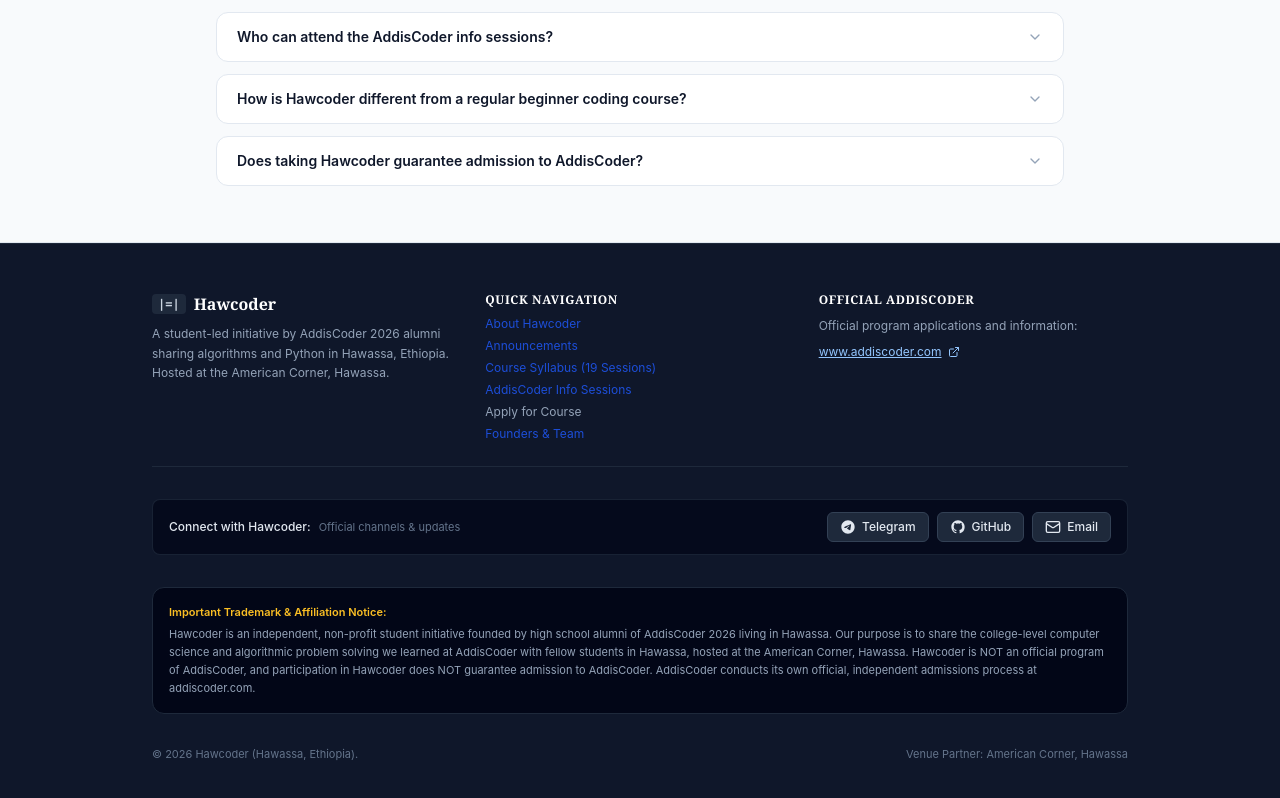
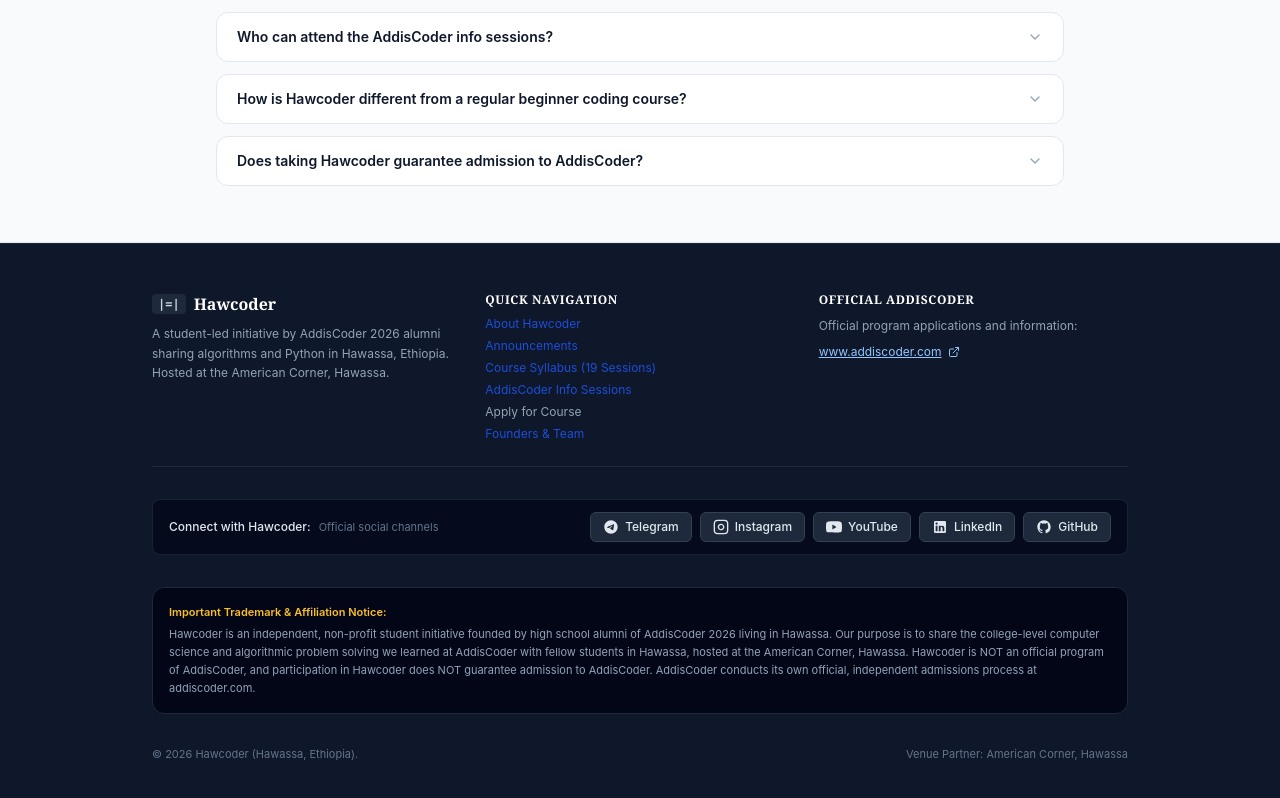
Before and after one commit to dagmawishigute3-oss/hawcoder, a React (Vite) app: page / in a window 1280 px wide. Shown: the part 4625-5423 px from the top of the page. Built offline with nearby package versions, Linux system fonts and the light colour scheme.

Commit message:
Set social media buttons to Telegram, Instagram, YouTube, LinkedIn, and GitHub with placeholders

```diff
--- a/src/components/Footer.jsx
+++ b/src/components/Footer.jsx
@@ -18,12 +18,24 @@
       )
     },
     {
-      id: 'github',
-      name: 'GitHub',
-      url: social.github,
+      id: 'instagram',
+      name: 'Instagram',
+      url: social.instagram,
+      icon: (
+        <svg viewBox="0 0 24 24" className="w-4 h-4 fill-none stroke-current stroke-2" aria-hidden="true">
+          <rect width="20" height="20" x="2" y="2" rx="5" ry="5"/>
+          <path d="M16 11.37A4 4 0 1 1 12.63 8 4 4 0 0 1 16 11.37z"/>
+          <line x1="17.5" x2="17.51" y1="6.5" y2="6.5"/>
+        </svg>
+      )
+    },
+    {
+      id: 'youtube',
+      name: 'YouTube',
+      url: social.youtube,
       icon: (
         <svg viewBox="0 0 24 24" className="w-4 h-4 fill-current" aria-hidden="true">
-          <path d="M12 2C6.477 2 2 6.484 2 12.017c0 4.425 2.865 8.18 6.839 9.504.5.092.682-.217.682-.483 0-.237-.008-.868-.013-1.703-2.782.605-3.369-1.343-3.369-1.343-.454-1.158-1.11-1.466-1.11-1.466-.908-.62.069-.608.069-.608 1.003.07 1.53 1.032 1.53 1.032.892 1.53 2.341 1.088 2.91.832.092-.647.35-1.088.636-1.338-2.22-.253-4.555-1.113-4.555-4.951 0-1.093.39-1.988 1.029-2.688-.103-.253-.446-1.272.098-2.65 0 0 .84-.27 2.75 1.026A9.564 9.564 0 0112 6.844c.85.004 1.705.115 2.504.337 1.909-1.296 2.747-1.027 2.747-1.027.546 1.379.202 2.398.1 2.651.64.7 1.028 1.595 1.028 2.688 0 3.848-2.339 4.695-4.566 4.943.359.309.678.92.678 1.855 0 1.338-.012 2.419-.012 2.747 0 .268.18.58.688.482A10.019 10.019 0 0022 12.017C22 6.484 17.522 2 12 2z"/>
+          <path d="M23.498 6.186a3.016 3.016 0 0 0-2.122-2.136C19.505 3.545 12 3.545 12 3.545s-7.505 0-9.377.505A3.017 3.017 0 0 0 .502 6.186C0 8.07 0 12 0 12s0 3.93.502 5.814a3.016 3.016 0 0 0 2.122 2.136c1.871.505 9.376.505 9.376.505s7.505 0 9.377-.505a3.015 3.015 0 0 0 2.122-2.136C24 15.93 24 12 24 12s0-3.93-.502-5.814zM9.545 15.568V8.432L15.818 12l-6.273 3.568z"/>
         </svg>
       )
     },
@@ -38,33 +50,12 @@
       )
     },
     {
-      id: 'youtube',
-      name: 'YouTube',
-      url: social.youtube,
+      id: 'github',
+      name: 'GitHub',
+      url: social.github,
       icon: (
         <svg viewBox="0 0 24 24" className="w-4 h-4 fill-current" aria-hidden="true">
-          <path d="M23.498 6.186a3.016 3.016 0 0 0-2.122-2.136C19.505 3.545 12 3.545 12 3.545s-7.505 0-9.377.505A3.017 3.017 0 0 0 .502 6.186C0 8.07 0 12 0 12s0 3.93.502 5.814a3.016 3.016 0 0 0 2.122 2.136c1.871.505 9.376.505 9.376.505s7.505 0 9.377-.505a3.015 3.015 0 0 0 2.122-2.136C24 15.93 24 12 24 12s0-3.93-.502-5.814zM9.545 15.568V8.432L15.818 12l-6.273 3.568z"/>
-        </svg>
-      )
-    },
-    {
-      id: 'x',
-      name: 'X',
-      url: social.x,
-      icon: (
-        <svg viewBox="0 0 24 24" className="w-4 h-4 fill-current" aria-hidden="true">
-          <path d="M18.244 2.25h3.308l-7.227 8.26 8.502 11.24H16.17l-5.214-6.817L4.99 21.75H1.68l7.73-8.835L1.254 2.25H8.08l4.713 6.231zm-1.161 17.52h1.833L7.084 4.126H5.117z"/>
-        </svg>
-      )
-    },
-    {
-      id: 'email',
-      name: 'Email',
-      url: social.email ? (social.email.startsWith('mailto:') ? social.email : `mailto:${social.email}`) : '',
-      icon: (
-        <svg viewBox="0 0 24 24" className="w-4 h-4 fill-none stroke-current stroke-2" aria-hidden="true">
-          <rect width="20" height="16" x="2" y="4" rx="2"/>
-          <path d="m22 7-8.97 5.7a1.94 1.94 0 0 1-2.06 0L2 7"/>
+          <path d="M12 2C6.477 2 2 6.484 2 12.017c0 4.425 2.865 8.18 6.839 9.504.5.092.682-.217.682-.483 0-.237-.008-.868-.013-1.703-2.782.605-3.369-1.343-3.369-1.343-.454-1.158-1.11-1.466-1.11-1.466-.908-.62.069-.608.069-.608 1.003.07 1.53 1.032 1.53 1.032.892 1.53 2.341 1.088 2.91.832.092-.647.35-1.088.636-1.338-2.22-.253-4.555-1.113-4.555-4.951 0-1.093.39-1.988 1.029-2.688-.103-.253-.446-1.272.098-2.65 0 0 .84-.27 2.75 1.026A9.564 9.564 0 0112 6.844c.85.004 1.705.115 2.504.337 1.909-1.296 2.747-1.027 2.747-1.027.546 1.379.202 2.398.1 2.651.64.7 1.028 1.595 1.028 2.688 0 3.848-2.339 4.695-4.566 4.943.359.309.678.92.678 1.855 0 1.338-.012 2.419-.012 2.747 0 .268.18.58.688.482A10.019 10.019 0 0022 12.017C22 6.484 17.522 2 12 2z"/>
         </svg>
       )
     }
@@ -119,15 +110,15 @@
           <div className="flex flex-col sm:flex-row items-center justify-between gap-4 py-3 px-4 rounded-lg bg-slate-950/70 border border-slate-800/80">
             <div className="flex items-center gap-2 text-slate-300">
               <span className="font-medium text-xs text-slate-200">Connect with Hawcoder:</span>
-              <span className="text-[11px] text-slate-500">Official channels & updates</span>
+              <span className="text-[11px] text-slate-500">Official social channels</span>
             </div>
             <div className="flex items-center flex-wrap gap-2">
               {socialChannels.map((ch) => (
                 <a
                   key={ch.id}
                   href={ch.url}
-                  target={ch.id === 'email' ? undefined : "_blank"}
-                  rel={ch.id === 'email' ? undefined : "noopener noreferrer"}
+                  target="_blank"
+                  rel="noopener noreferrer"
                   className="inline-flex items-center gap-1.5 px-3 py-1.5 rounded-md bg-slate-800 hover:bg-slate-700 text-slate-200 hover:text-white transition-colors border border-slate-700 text-xs font-medium"
                   title={ch.name}
                 >
--- a/src/data/config.js
+++ b/src/data/config.js
@@ -11,14 +11,13 @@
   // Official AddisCoder website:
   addisCoderUrl: "https://www.addiscoder.com",
 
-  // Social Media Channels:
+  // Social Media Channels (with placeholders):
   socialLinks: {
     telegram: "https://t.me/hawcoder",
-    github: "https://github.com/hawcoder",
-    linkedin: "",
-    youtube: "",
-    x: "",
-    email: "contact@hawcoder.org"
+    instagram: "https://instagram.com/hawcoder",
+    youtube: "https://youtube.com/@hawcoder",
+    linkedin: "https://linkedin.com/company/hawcoder",
+    github: "https://github.com/hawcoder"
   }
 };
 
```
